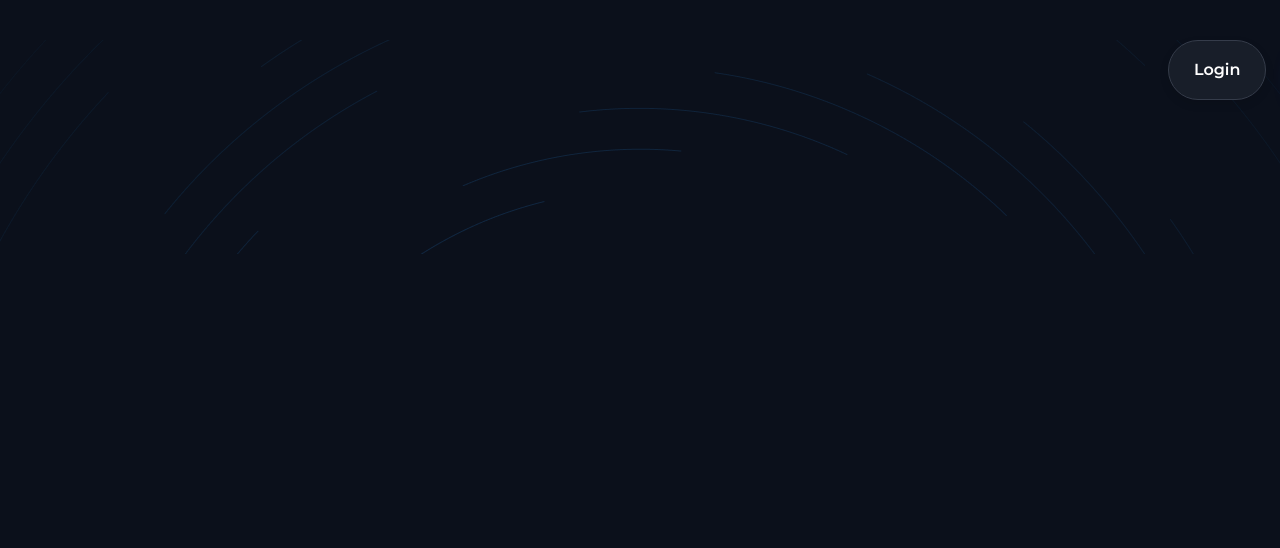
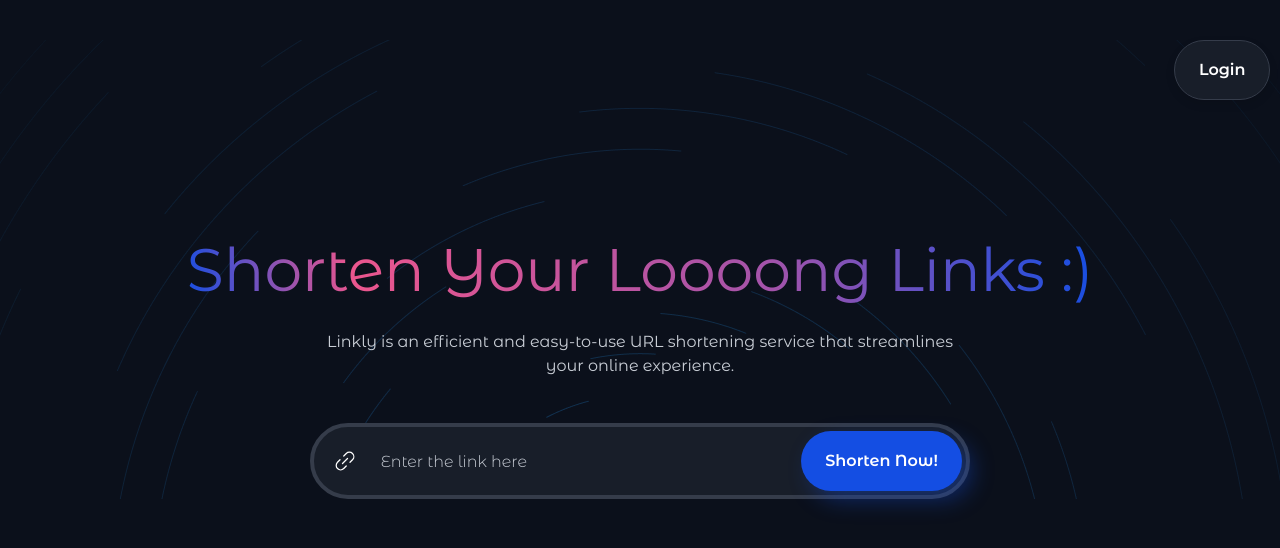
Before and after one commit to Dream-Team-Coders/linkly, a React (Create React App) app: page / in a window 1280 px wide. Shown: the top 548 px of the page. Built offline with nearby package versions, Linux system fonts and the light colour scheme.

Commit message:
✅ Added main input component

```diff
--- a/src/components/header/Header.module.scss
+++ b/src/components/header/Header.module.scss
@@ -8,10 +8,10 @@
   &__logo {
     text-align: center;
     font-family: "Montserrat Alternates";
-    font-size: 36.914px;
+    font-size: 37px;
     font-style: normal;
     font-weight: 800;
-    line-height: 45.441px;
+    line-height: 45px;
     background: var(--gradient);
     background-clip: text;
     -webkit-background-clip: text;
--- /dev/null
+++ b/src/components/inputGroup/InputGroup.module.scss
@@ -0,0 +1,5 @@
+.group {
+  display: flex;
+  flex-direction: column;
+  align-items: center;
+}
--- /dev/null
+++ b/src/components/inputGroup/InputGroup.tsx
@@ -0,0 +1,11 @@
+import React from 'react';
+import { Input } from 'shared/input/Input';
+import styles from './InputGroup.module.scss';
+
+export const InputGroup = () => {
+  return (
+    <div className={styles.group}>
+      <Input />
+    </div>
+  );
+};
--- a/src/pages/HomePage.module.scss
+++ b/src/pages/HomePage.module.scss
@@ -0,0 +1,29 @@
+.page {
+  display: flex;
+  flex-direction: column;
+  align-items: center;
+  font-family: "Montserrat Alternates";
+
+  &__title {
+    text-align: center;
+    font-size: 60px;
+    font-style: normal;
+    font-weight: 400;
+    line-height: 80px;
+    background: var(--gradient);
+    background-clip: text;
+    -webkit-background-clip: text;
+    -webkit-text-fill-color: transparent;
+    margin-bottom: 20px;
+  }
+
+  &__description {
+    text-align: center;
+    font-size: 16px;
+    font-style: normal;
+    font-weight: 400;
+    line-height: 23.5px;
+    max-width: 630px;
+    margin-bottom: 46px;
+  }
+}
--- a/src/pages/HomePage.tsx
+++ b/src/pages/HomePage.tsx
@@ -1,6 +1,16 @@
 import React from 'react';
 import styles from './HomePage.module.scss';
+import { InputGroup } from 'components/inputGroup/InputGroup';
 
 export const HomePage = () => {
-  return <div className={styles.page}>HomePage</div>;
+  return (
+    <div className={styles.page}>
+      <h1 className={styles.page__title}>Shorten Your Loooong Links :)</h1>
+      <p className={styles.page__description}>
+        Linkly is an efficient and easy-to-use URL shortening service that
+        streamlines your online experience.
+      </p>
+      <InputGroup />
+    </div>
+  );
 };
--- /dev/null
+++ b/src/shared/Icon.tsx
@@ -0,0 +1,7 @@
+import { ReactComponent as LinkIcon } from 'assets/icons/link.svg';
+
+const Icon = {
+  LinkIcon,
+};
+
+export default Icon;
--- a/src/shared/button/Button.module.scss
+++ b/src/shared/button/Button.module.scss
@@ -3,21 +3,24 @@
   height: 60px;
   border: none;
   cursor: pointer;
-  font-family: "Montserrat Alternates";
-  color: #fff;
-  text-align: center;
-  font-size: 16px;
-  font-style: normal;
-  font-weight: 600;
-  line-height: 18px;
   border: 1px solid #353c4a;
   background: var(--grey);
   box-shadow: 0px 4px 10px 0px rgba(0, 0, 0, 0.1);
-  padding: 0 25px;
+  padding: 0 24px;
+
+  &__title {
+    font-family: "Montserrat Alternates";
+    color: #fff;
+    text-align: center;
+    font-size: 16px;
+    font-style: normal;
+    font-weight: 600;
+    line-height: 18px;
+  }
 }
 
 .btn__colored {
-  border: 1px solid var(--primary--blue);
+  border: none;
   background: var(--primary--blue);
   box-shadow: 10px 9px 22px 0px rgba(20, 78, 227, 0.38);
 }
--- a/src/shared/button/Button.tsx
+++ b/src/shared/button/Button.tsx
@@ -10,7 +10,8 @@
 export const Button = ({ title, isColored, icon }: IButton) => {
   return (
     <button className={`${styles.btn} ${isColored && styles.btn__colored}`}>
-      {title}
+      <span className={styles.btn__title}>{title}</span>
+      {icon}
     </button>
   );
 };
--- /dev/null
+++ b/src/shared/input/Input.tsx
@@ -0,0 +1,23 @@
+import React, { useState } from 'react';
+import styles from './input.module.scss';
+import { Button } from 'shared/button/Button';
+import Icon from 'shared/Icon';
+
+export const Input = () => {
+  const [inputLink, setInputLink] = useState('');
+
+  return (
+    <div className={styles.wrapper}>
+      <Icon.LinkIcon stroke={'#fff'} width={30} height={30} />
+      <input
+        className={styles.wrapper_input}
+        placeholder='Enter the link here'
+        value={inputLink}
+        onChange={(e) => {
+          setInputLink(e.target.value);
+        }}
+      />
+      <Button title={'Shorten Now!'} isColored={true} />
+    </div>
+  );
+};
--- /dev/null
+++ b/src/shared/input/input.module.scss
@@ -0,0 +1,31 @@
+.wrapper {
+  width: 660px;
+  height: 76px;
+  border-radius: 48px;
+  background-color: var(--grey);
+  display: flex;
+  align-items: center;
+  justify-content: space-between;
+  border: 4px solid #353c4a;
+  font-family: "Montserrat Alternates";
+  padding: 0 4px 0 16px;
+
+  &_input {
+    width: 420px;
+    height: 100%;
+    background-color: transparent;
+    outline: none;
+    border: none;
+    padding: 0 10px;
+    color: var(--light);
+    font-size: 16px;
+    font-style: normal;
+    font-weight: 300;
+    line-height: 28px;
+    caret-color: var(--primary--pink);
+
+    &::placeholder {
+      color: var(--light);
+    }
+  }
+}
```
Also changed, not shown: src/assets/icons/link.svg (added).
